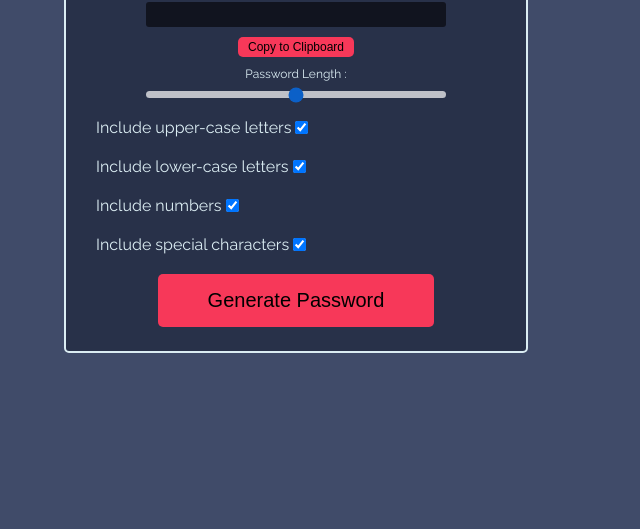
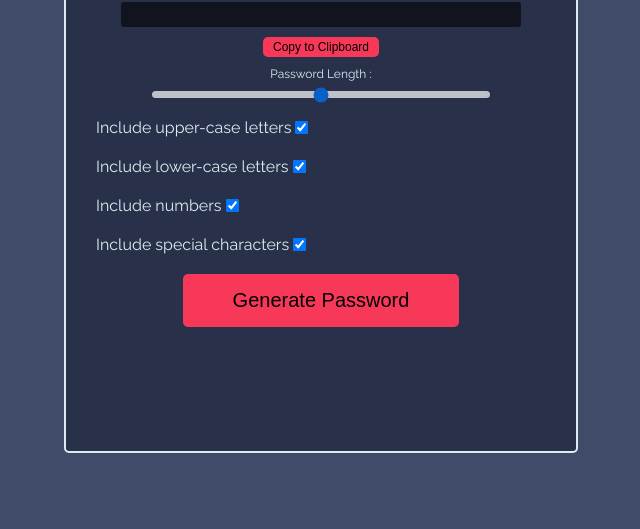
Before and after one commit to mikemasatsugu/Password-Generator, a plain HTML site: page index.html in a window 1280 px wide. Shown: the part 271-800 px from the top of the page, without its empty margins (376-1016 px from the left). Drawn offline with Linux system fonts and the light colour scheme.

Commit message:
formatting fix for .result-div

```diff
--- a/style.css
+++ b/style.css
@@ -65,8 +65,8 @@ Color Palette
 
 
 .container {
-  height: 400px;
-  width: 400px;
+  height: 500px;
+  width: 450px;
   border-style: solid;
   border-width: 2px;
   border-color: #dbedf3;
@@ -82,7 +82,7 @@ Color Palette
 
 .result-div {
   height: 25px;
-  width: 300px;
+  width: 400px;
   background-color: #11141f;
   position: relative;
   display:block;
```
